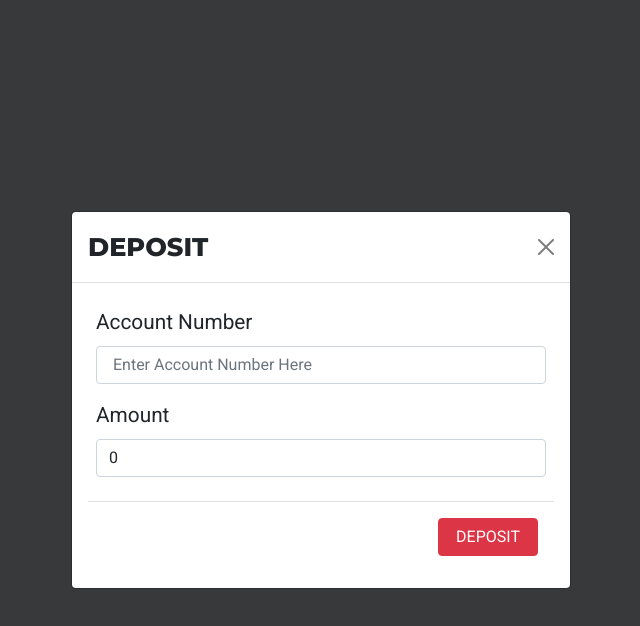
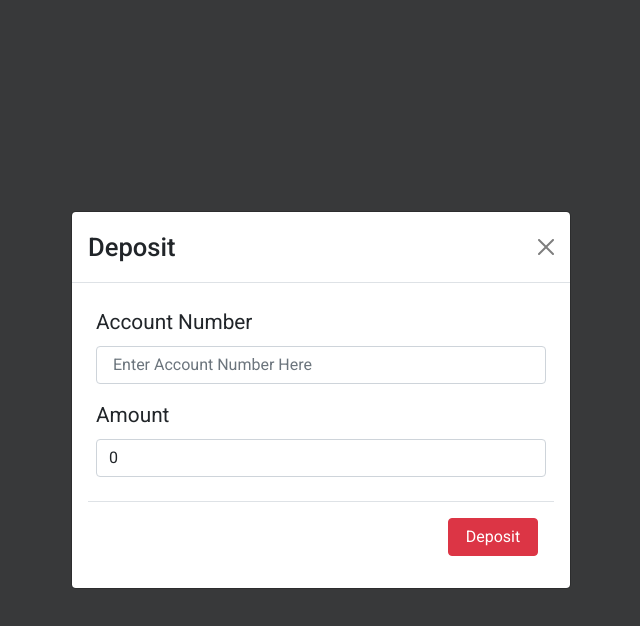
Before and after one commit to seanamir30/avion-banking-app, a React (Create React App) app: page /admin in a window 1280 px wide. Both pictures are taken after a click on the button "Deposit". Shown: the top 626 px of the page, without its empty margins (319-959 px from the left). Built offline with nearby package versions, Linux system fonts and the light colour scheme.

Commit message:
Adjusted some visuals

```diff
--- a/src/App.css
+++ b/src/App.css
@@ -9,7 +9,7 @@ body {
 }
 
 .btn {
-    width: 100px;
+    width: 90px;
 }
 
 .confirmationModal {
@@ -262,7 +262,6 @@ input[type="checkbox"] {
 
 .modal {
     background-color: #38393a;
-    font-family: "Montserrat", sans-serif;
     /* font-weight: 600; */
 }
 
--- a/src/components/AddAccountModal.js
+++ b/src/components/AddAccountModal.js
@@ -32,7 +32,7 @@ const AddAccountModal = ({updateTable}) => {
       <div className="modal-dialog modal-dialog-centered">
         <div className="modal-content">
           <div className="modal-header">
-            <h5 className="modal-title">ADD ACCOUNT</h5>
+            <h5 className="modal-title display-2">Add Account</h5>
             <button
               type="button"
               className="btn-close"
@@ -103,7 +103,7 @@ const AddAccountModal = ({updateTable}) => {
               <button type="button" onClick={addAccount} className="btn btn-danger"
                 data-bs-dismiss="modal"
                 aria-label="Close">
-                ADD
+                Add
               </button>
             </div>
           </form>
--- a/src/components/Deposit.js
+++ b/src/components/Deposit.js
@@ -79,7 +79,7 @@ const Deposit = ({ updateTable }) => {
           <div className="modal-content">
             <div className="modal-header">
               <h5 className="modal-title" id="depositModalLabel">
-                DEPOSIT
+                Deposit
               </h5>
               <button
                 type="button"
@@ -119,7 +119,7 @@ const Deposit = ({ updateTable }) => {
                   data-bs-dismiss="modal"
                   onClick={handleDisplayName}
                 >
-                  DEPOSIT
+                  Deposit
                 </button>
               </div>
             </div>
--- a/src/components/Transfer.js
+++ b/src/components/Transfer.js
@@ -102,7 +102,7 @@ const Transfer = ({ updateTable }) => {
           <div className="modal-content ">
             <div className="modal-header">
               <h5 className="modal-title" id="transferModalLabel">
-                TRANSFER
+                Transfer
               </h5>
               <button
                 type="button"
@@ -156,7 +156,7 @@ const Transfer = ({ updateTable }) => {
                   data-bs-dismiss="modal"
                   onClick={handleDisplayName}
                 >
-                  TRANSFER
+                  Transfer
                 </button>
               </div>
             </div>
--- a/src/components/Withdraw.js
+++ b/src/components/Withdraw.js
@@ -77,7 +77,7 @@ const Withdraw = ({updateTable}) => {
           <div className="modal-content">
             <div className="modal-header">
               <h5 className="modal-title" id="withdrawModalLabel">
-                WITHDRAW
+                Withdraw
               </h5>
               <button
                 type="button"
@@ -124,7 +124,7 @@ const Withdraw = ({updateTable}) => {
                 data-bs-dismiss="modal"
                 onClick={handleDisplayName}
               >
-                WITHDRAW
+                Withdraw
               </button>
             </div>
           </div>
```
